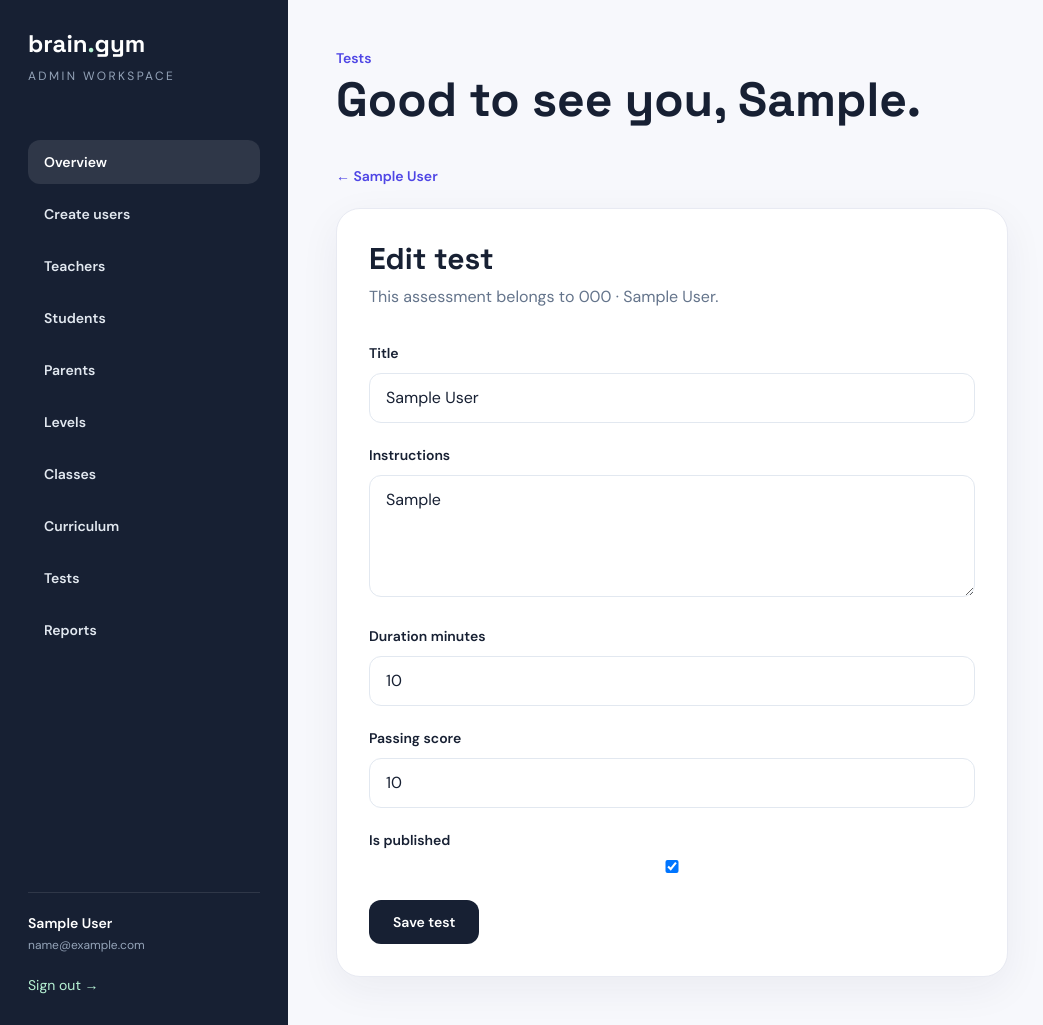
After one commit to RajinAIDeveloper/brain-lms, a Django app: page /dashboard/admin/tests/1/edit/ in a window 1280 px wide. The commit adds this page. Shown: the whole page, without its empty margins (0-1043 px from the left). Run offline with Django 5.2, Linux system fonts and the light colour scheme; a user stored in the database is signed in; tables that the repository leaves empty hold one stand-in row (values such as "Sample post"); some libraries are stand-ins or nearby versions.

Commit message:
Question banks remain available on every curriculum node: subject, topic, section, and unlimited subsections. Added full test management:- Create/edit/delete tests - Draft or published status - Duration and passing score - Ordered questions from the node’s curriculum branch - Add/remove test questions
Added Test, TestQuestion, and TestAttempt models.
Added dedicated Tests page: /dashboard/admin/tests/
Added Admin Reports page: /dashboard/admin/reports/- Student performance
- Attendance percentage
- Active class and level
- Test count and average accuracy
- Class reports
- Recent tests
- Level filtering

Added Tests and Reports to the Admin sidebar.
Updated Django Admin registration and documentation.
Added permission and workflow tests.

```diff
--- a/accounts/admin.py
+++ b/accounts/admin.py
@@ -1,7 +1,7 @@
 from django.contrib import admin
 from django.contrib.auth.admin import UserAdmin
 
-from .models import Assignment, Attendance, ClassBatch, ClassHoliday, ClassSchedule, CurriculumNode, Enrollment, Level, LevelPromotion, ParentProfile, ParentStudentLink, Question, QuestionBank, StudentProfile, TeacherProfile, User
+from .models import Assignment, Attendance, ClassBatch, ClassHoliday, ClassSchedule, CurriculumNode, Enrollment, Level, LevelPromotion, ParentProfile, ParentStudentLink, Question, QuestionBank, StudentProfile, TeacherProfile, Test, TestAttempt, TestQuestion, User
 
 
 @admin.register(User)
@@ -15,6 +15,6 @@ class BrainGymUserAdmin(UserAdmin):
     filter_horizontal = ('groups', 'user_permissions')
 
 
-admin.site.register([Level, CurriculumNode, QuestionBank, Question, Assignment, ClassBatch, ClassSchedule, ClassHoliday, LevelPromotion, Attendance, TeacherProfile, StudentProfile, ParentProfile, ParentStudentLink, Enrollment])
+admin.site.register([Level, CurriculumNode, QuestionBank, Question, Assignment, Test, TestQuestion, TestAttempt, ClassBatch, ClassSchedule, ClassHoliday, LevelPromotion, Attendance, TeacherProfile, StudentProfile, ParentProfile, ParentStudentLink, Enrollment])
 
 # Register your models here.
--- a/accounts/forms.py
+++ b/accounts/forms.py
@@ -2,7 +2,7 @@ from datetime import date
 
 from django import forms
 
-from .models import Assignment, ClassBatch, ClassHoliday, ClassSchedule, CurriculumNode, Enrollment, Level, LevelPromotion, ParentStudentLink, Question, QuestionBank, StudentProfile, User
+from .models import Assignment, ClassBatch, ClassHoliday, ClassSchedule, CurriculumNode, Enrollment, Level, LevelPromotion, ParentStudentLink, Question, QuestionBank, StudentProfile, Test, TestQuestion, User
 
 
 class AdminAccountCreationForm(forms.ModelForm):
@@ -313,6 +313,63 @@ class AssignmentForm(forms.ModelForm):
         return assignment
 
 
+class TestForm(forms.ModelForm):
+    class Meta:
+        model = Test
+        fields = ('title', 'instructions', 'duration_minutes', 'passing_score', 'is_published')
+        widgets = {
+            'title': forms.TextInput(attrs={'placeholder': 'Level 2 assessment'}),
+            'instructions': forms.Textarea(attrs={'rows': 4}),
+            'duration_minutes': forms.NumberInput(attrs={'min': 1}),
+            'passing_score': forms.NumberInput(attrs={'min': 0, 'max': 100}),
+        }
+
+    def __init__(self, *args, node, created_by, **kwargs):
+        self.node = node
+        self.created_by = created_by
+        super().__init__(*args, **kwargs)
+
+    def save(self, commit=True):
+        test = super().save(commit=False)
+        test.node = self.node
+        if not test.pk:
+            test.created_by = self.created_by
+        if commit:
+            test.save()
+        return test
+
+
+class TestQuestionForm(forms.ModelForm):
+    class Meta:
+        model = TestQuestion
+        fields = ('question', 'ordering', 'points')
+        widgets = {'ordering': forms.NumberInput(attrs={'min': 1}), 'points': forms.NumberInput(attrs={'min': 1})}
+
+    def __init__(self, *args, test, **kwargs):
+        self.test = test
+        super().__init__(*args, **kwargs)
+        self.fields['ordering'].required = True
+        if not self.is_bound and not self.instance.pk:
+            self.initial['ordering'] = test.test_questions.count() + 1
+        node_ids = {test.node_id}
+        frontier = {test.node_id}
+        while frontier:
+            child_ids = set(CurriculumNode.objects.filter(level=test.node.level, parent_id__in=frontier).values_list('pk', flat=True))
+            frontier = child_ids - node_ids
+            node_ids.update(frontier)
+        self.fields['question'].queryset = Question.objects.filter(
+            bank__node_id__in=node_ids,
+            is_active=True,
+        ).exclude(test_memberships__test=test).select_related('bank__node').order_by('bank__name', 'difficulty', 'pk')
+        self.fields['question'].label_from_instance = lambda question: f'{question.bank.name} · {question.prompt[:70]}'
+
+    def clean_ordering(self):
+        ordering = self.cleaned_data['ordering']
+        if TestQuestion.objects.filter(test=self.test, ordering=ordering).exclude(pk=self.instance.pk).exists():
+            raise forms.ValidationError('This question number is already used in the test.')
+        return ordering
+
+
 class ClassBatchForm(forms.ModelForm):
     class Meta:
         model = ClassBatch
--- a/accounts/urls.py
+++ b/accounts/urls.py
@@ -9,6 +9,8 @@ urlpatterns = [
     path('dashboard/', views.dashboard_redirect, name='dashboard'),
     path('dashboard/admin/', views.admin_dashboard, name='admin_dashboard'),
     path('dashboard/admin/users/', views.admin_users, name='admin_users'),
+    path('dashboard/admin/reports/', views.admin_reports, name='admin_reports'),
+    path('dashboard/admin/tests/', views.test_list, name='test_list'),
     path('dashboard/admin/levels/', views.level_list, name='level_list'),
     path('dashboard/admin/levels/new/', views.level_create, name='level_create'),
     path('dashboard/admin/levels/<int:pk>/', views.level_detail, name='level_detail'),
@@ -30,6 +32,12 @@ urlpatterns = [
     path('dashboard/admin/curriculum/nodes/<int:node_pk>/assignments/new/', views.assignment_create, name='assignment_create'),
     path('dashboard/admin/assignments/<int:pk>/edit/', views.assignment_edit, name='assignment_edit'),
     path('dashboard/admin/assignments/<int:pk>/delete/', views.assignment_delete, name='assignment_delete'),
+    path('dashboard/admin/curriculum/nodes/<int:node_pk>/tests/new/', views.test_create, name='test_create'),
+    path('dashboard/admin/tests/<int:pk>/', views.test_detail, name='test_detail'),
+    path('dashboard/admin/tests/<int:pk>/edit/', views.test_edit, name='test_edit'),
+    path('dashboard/admin/tests/<int:pk>/delete/', views.test_delete, name='test_delete'),
+    path('dashboard/admin/tests/<int:pk>/questions/new/', views.test_add_question, name='test_add_question'),
+    path('dashboard/admin/tests/<int:pk>/questions/<int:question_id>/delete/', views.test_remove_question, name='test_remove_question'),
     path('dashboard/admin/classes/', views.batch_list, name='batch_list'),
     path('dashboard/admin/classes/new/', views.batch_create, name='batch_create'),
     path('dashboard/admin/classes/<int:pk>/', views.batch_detail, name='batch_detail'),
--- a/accounts/views.py
+++ b/accounts/views.py
@@ -5,11 +5,11 @@ from functools import wraps
 from django.contrib.auth.decorators import login_required
 from django.contrib import messages
 from django.core.exceptions import PermissionDenied
-from django.db.models import Count, Q
+from django.db.models import Avg, Count, Q
 from django.db.models.deletion import ProtectedError
 from django.shortcuts import redirect, render
 
-from .models import Assignment, Attendance, ClassBatch, ClassHoliday, ClassSchedule, CurriculumNode, Enrollment, Level, LevelPromotion, ParentStudentLink, Question, QuestionBank, User
+from .models import Assignment, Attendance, ClassBatch, ClassHoliday, ClassSchedule, CurriculumNode, Enrollment, Level, LevelPromotion, ParentStudentLink, Question, QuestionBank, StudentProfile, Test, TestAttempt, TestQuestion, User
 from .forms import (
     AdminAccountCreationForm,
     ParentAccountCreationForm,
@@ -28,6 +28,8 @@ from .forms import (
     StudentPromotionForm,
     QuestionBankForm,
     QuestionForm,
+    TestForm,
+    TestQuestionForm,
     TeacherAccountCreationForm,
     TeacherEditForm,
 )
@@ -128,7 +130,7 @@ def curriculum_list(request, level_pk):
 
 
 def _node_or_404(pk):
-    node = CurriculumNode.objects.filter(pk=pk).select_related('level', 'parent').prefetch_related('children', 'question_banks__questions', 'assignments').first()
+    node = CurriculumNode.objects.filter(pk=pk).select_related('level', 'parent').prefetch_related('children', 'question_banks__questions', 'assignments', 'tests__test_questions__question').first()
     if not node:
         raise PermissionDenied
     return node
@@ -291,6 +293,114 @@ def assignment_delete(request, pk):
         assignment.delete()
         messages.success(request, 'Assignment deleted.')
     return redirect('accounts:curriculum_node_detail', pk=node_pk)
+
+
+@role_required(User.Role.ADMIN)
+def test_create(request, node_pk):
+    node = _node_or_404(node_pk)
+    form = TestForm(request.POST or None, node=node, created_by=request.user)
+    if request.method == 'POST' and form.is_valid():
+        test = form.save()
+        messages.success(request, f'Test “{test.title}” created.')
+        return redirect('accounts:test_detail', pk=test.pk)
+    return render(request, 'dashboard/curriculum/test_form.html', {'dashboard_role': 'Admin', 'eyebrow': 'Tests', 'form': form, 'node': node, 'mode': 'Create', 'test': None})
+
+
+@role_required(User.Role.ADMIN)
+def test_detail(request, pk):
+    test = Test.objects.filter(pk=pk).select_related('node__level', 'created_by').prefetch_related('test_questions__question__bank').first()
+    if not test:
+        raise PermissionDenied
+    return render(request, 'dashboard/curriculum/test_detail.html', {'dashboard_role': 'Admin', 'eyebrow': 'Tests', 'test': test})
+
+
+@role_required(User.Role.ADMIN)
+def test_edit(request, pk):
+    test = Test.objects.filter(pk=pk).select_related('node__level').first()
+    if not test:
+        raise PermissionDenied
+    form = TestForm(request.POST or None, instance=test, node=test.node, created_by=request.user)
+    if request.method == 'POST' and form.is_valid():
+        form.save()
+        messages.success(request, 'Test updated.')
+        return redirect('accounts:test_detail', pk=test.pk)
+    return render(request, 'dashboard/curriculum/test_form.html', {'dashboard_role': 'Admin', 'eyebrow': 'Tests', 'form': form, 'node': test.node, 'mode': 'Edit', 'test': test})
+
+
+@role_required(User.Role.ADMIN)
+def test_delete(request, pk):
+    test = Test.objects.filter(pk=pk).select_related('node').first()
+    if not test:
+        raise PermissionDenied
+    node_pk = test.node_id
+    if request.method == 'POST':
+        test.delete()
+        messages.success(request, 'Test deleted.')
+    return redirect('accounts:curriculum_node_detail', pk=node_pk)
+
+
+@role_required(User.Role.ADMIN)
+def test_add_question(request, pk):
+    test = Test.objects.filter(pk=pk).select_related('node__level').first()
+    if not test:
+        raise PermissionDenied
+    form = TestQuestionForm(request.POST or None, test=test)
+    if request.method == 'POST' and form.is_valid():
+        membership = form.save(commit=False)
+        membership.test = test
+        membership.save()
+        messages.success(request, 'Question added to the test.')
+        return redirect('accounts:test_detail', pk=test.pk)
+    return render(request, 'dashboard/curriculum/test_question_form.html', {'dashboard_role': 'Admin', 'eyebrow': 'Tests', 'form': form, 'test': test})
+
+
+@role_required(User.Role.ADMIN)
+def test_remove_question(request, pk, question_id):
+    membership = TestQuestion.objects.filter(pk=question_id, test_id=pk).first()
+    if not membership:
+        raise PermissionDenied
+    if request.method == 'POST':
+        membership.delete()
+        messages.success(request, 'Question removed from the test.')
+    return redirect('accounts:test_detail', pk=pk)
+
+
+@role_required(User.Role.ADMIN)
+def admin_reports(request):
+    level_id = request.GET.get('level', '').strip()
+    students_qs = StudentProfile.objects.filter(user__role=User.Role.STUDENT).select_related('user', 'current_level').prefetch_related('enrollments__class_batch__level')
+    if level_id:
+        students_qs = students_qs.filter(current_level_id=level_id)
+    student_rows = []
+    for profile in students_qs.order_by('user__first_name', 'user__last_name', 'user__email'):
+        active_enrollment = profile.enrollments.filter(is_active=True).select_related('class_batch__level').first()
+        attendance_qs = Attendance.objects.filter(student=profile)
+        attendance_total = attendance_qs.count()
+        attendance_attended = attendance_qs.filter(status__in=[Attendance.Status.PRESENT, Attendance.Status.LATE]).count()
+        attempt_stats = TestAttempt.objects.filter(student=profile).aggregate(test_count=Count('id'), average_score=Avg('score'), average_accuracy=Avg('accuracy'))
+        student_rows.append({'profile': profile, 'enrollment': active_enrollment, 'attendance_percent': round(attendance_attended * 100 / attendance_total) if attendance_total else 0, 'attendance_total': attendance_total, 'test_count': attempt_stats['test_count'] or 0, 'average_score': round(attempt_stats['average_accuracy']) if attempt_stats['average_accuracy'] is not None else None})
+
+    classes_qs = ClassBatch.objects.select_related('level', 'teacher').prefetch_related('enrollments__student__user')
+    if level_id:
+        classes_qs = classes_qs.filter(level_id=level_id)
+    class_rows = []
+    for batch in classes_qs.order_by('level__code', 'name'):
+        attendance_qs = Attendance.objects.filter(class_batch=batch)
+        total = attendance_qs.count()
+        attended = attendance_qs.filter(status__in=[Attendance.Status.PRESENT, Attendance.Status.LATE]).count()
+        class_rows.append({'batch': batch, 'active_students': batch.enrollments.filter(is_active=True).count(), 'attendance_percent': round(attended * 100 / total) if total else 0, 'attendance_total': total})
+    levels = Level.objects.order_by('code')
+    tests = Test.objects.select_related('node__level').annotate(question_total=Count('test_questions')).order_by('-created_at')[:8]
+    return render(request, 'dashboard/reports.html', {'dashboard_role': 'Admin', 'eyebrow': 'Academy reports', 'student_rows': student_rows, 'class_rows': class_rows, 'tests': tests, 'levels': levels, 'selected_level': level_id})
+
+
+@role_required(User.Role.ADMIN)
+def test_list(request):
+    query = request.GET.get('q', '').strip()
+    tests = Test.objects.select_related('node__level').annotate(question_total=Count('test_questions')).order_by('-created_at')
+    if query:
+        tests = tests.filter(Q(title__icontains=query) | Q(node__title__icontains=query) | Q(node__level__code__icontains=query))
+    return render(request, 'dashboard/curriculum/tests.html', {'dashboard_role': 'Admin', 'eyebrow': 'Tests', 'tests': tests, 'query': query})
 
 
 @role_required(User.Role.ADMIN)
--- a/templates/dashboard/base.html
+++ b/templates/dashboard/base.html
@@ -14,6 +14,8 @@
       <a href="{% url 'accounts:level_list' %}" class="block rounded-xl px-4 py-3 text-sm font-semibold text-slate-200 hover:bg-white/10">Levels</a>
       <a href="{% url 'accounts:batch_list' %}" class="block rounded-xl px-4 py-3 text-sm font-semibold text-slate-200 hover:bg-white/10">Classes</a>
       <a href="{% url 'accounts:curriculum_level_list' %}" class="block rounded-xl px-4 py-3 text-sm font-semibold text-slate-200 hover:bg-white/10">Curriculum</a>
+      <a href="{% url 'accounts:test_list' %}" class="block rounded-xl px-4 py-3 text-sm font-semibold text-slate-200 hover:bg-white/10">Tests</a>
+      <a href="{% url 'accounts:admin_reports' %}" class="block rounded-xl px-4 py-3 text-sm font-semibold text-slate-200 hover:bg-white/10">Reports</a>
       {% else %}<span class="block px-4 py-3 text-sm text-slate-400">More learning tools soon</span>{% endif %}
     </nav>
     <div class="mt-auto border-t border-white/10 pt-5">
@@ -36,7 +38,7 @@
         <button type="submit" class="text-sm font-semibold text-slate-500">Sign out</button>
       </form>
     </div>
-    {% if request.user.role == 'ADMIN' %}<div class="lg:hidden mt-6 flex gap-2 overflow-x-auto"><a href="{% url 'accounts:admin_users' %}" class="shrink-0 rounded-lg bg-indigo-50 px-3 py-2 text-xs font-semibold text-indigo-700">Create users</a><a href="{% url 'accounts:teacher_list' %}" class="shrink-0 rounded-lg bg-indigo-50 px-3 py-2 text-xs font-semibold text-indigo-700">Teachers</a><a href="{% url 'accounts:student_list' %}" class="shrink-0 rounded-lg bg-indigo-50 px-3 py-2 text-xs font-semibold text-indigo-700">Students</a><a href="{% url 'accounts:parent_list' %}" class="shrink-0 rounded-lg bg-indigo-50 px-3 py-2 text-xs font-semibold text-indigo-700">Parents</a><a href="{% url 'accounts:level_list' %}" class="shrink-0 rounded-lg bg-indigo-50 px-3 py-2 text-xs font-semibold text-indigo-700">Levels</a><a href="{% url 'accounts:batch_list' %}" class="shrink-0 rounded-lg bg-indigo-50 px-3 py-2 text-xs font-semibold text-indigo-700">Classes</a><a href="{% url 'accounts:curriculum_level_list' %}" class="shrink-0 rounded-lg bg-indigo-50 px-3 py-2 text-xs font-semibold text-indigo-700">Curriculum</a></div>{% endif %}
+    {% if request.user.role == 'ADMIN' %}<div class="lg:hidden mt-6 flex gap-2 overflow-x-auto"><a href="{% url 'accounts:admin_users' %}" class="shrink-0 rounded-lg bg-indigo-50 px-3 py-2 text-xs font-semibold text-indigo-700">Create users</a><a href="{% url 'accounts:teacher_list' %}" class="shrink-0 rounded-lg bg-indigo-50 px-3 py-2 text-xs font-semibold text-indigo-700">Teachers</a><a href="{% url 'accounts:student_list' %}" class="shrink-0 rounded-lg bg-indigo-50 px-3 py-2 text-xs font-semibold text-indigo-700">Students</a><a href="{% url 'accounts:parent_list' %}" class="shrink-0 rounded-lg bg-indigo-50 px-3 py-2 text-xs font-semibold text-indigo-700">Parents</a><a href="{% url 'accounts:level_list' %}" class="shrink-0 rounded-lg bg-indigo-50 px-3 py-2 text-xs font-semibold text-indigo-700">Levels</a><a href="{% url 'accounts:batch_list' %}" class="shrink-0 rounded-lg bg-indigo-50 px-3 py-2 text-xs font-semibold text-indigo-700">Classes</a><a href="{% url 'accounts:curriculum_level_list' %}" class="shrink-0 rounded-lg bg-indigo-50 px-3 py-2 text-xs font-semibold text-indigo-700">Curriculum</a><a href="{% url 'accounts:test_list' %}" class="shrink-0 rounded-lg bg-indigo-50 px-3 py-2 text-xs font-semibold text-indigo-700">Tests</a><a href="{% url 'accounts:admin_reports' %}" class="shrink-0 rounded-lg bg-indigo-50 px-3 py-2 text-xs font-semibold text-indigo-700">Reports</a></div>{% endif %}
     {% if messages %}<div class="mt-6 space-y-2">{% for message in messages %}<div class="rounded-xl bg-emerald-50 border border-emerald-100 text-emerald-800 px-4 py-3 text-sm font-medium">{{ message }}</div>{% endfor %}</div>{% endif %}
     {% block dashboard_content %}{% endblock %}
   </main>
--- a/templates/dashboard/curriculum/node_detail.html
+++ b/templates/dashboard/curriculum/node_detail.html
@@ -2,4 +2,5 @@
 {% block title %}{{ node.title }} · Brain Gym{% endblock %}
 {% block dashboard_content %}<div class="mt-10"><a href="{% url 'accounts:curriculum_list' node.level_id %}" class="text-sm font-semibold text-indigo-600">← {{ node.level.code }} curriculum</a><div class="card mt-5 p-7 sm:p-9"><div class="flex flex-col sm:flex-row justify-between gap-5"><div><span class="rounded-full bg-indigo-50 text-indigo-700 px-3 py-1 text-xs font-bold">{{ node.get_node_type_display }}</span><h2 class="display text-3xl font-bold mt-5">{{ node.title }}</h2><p class="text-slate-500 mt-2">{{ node.description|default:'No description yet.' }}</p>{% if node.parent %}<p class="text-xs text-slate-400 mt-4">Parent: <a class="text-indigo-600" href="{% url 'accounts:curriculum_node_detail' node.parent_id %}">{{ node.parent.title }}</a></p>{% endif %}</div><div class="flex gap-2"><a href="{% url 'accounts:curriculum_node_edit' node.pk %}" class="rounded-xl border border-slate-200 px-4 py-2.5 text-sm font-semibold">Edit</a><a href="{% url 'accounts:curriculum_node_delete' node.pk %}" class="rounded-xl border border-red-200 text-red-600 px-4 py-2.5 text-sm font-semibold">Delete</a></div></div></div></div>
 <section class="mt-8"><div class="flex items-center justify-between mb-4"><h3 class="display text-xl font-bold">Children</h3><a href="{% url 'accounts:curriculum_node_create' %}?level={{ node.level_id }}&parent={{ node.pk }}" class="rounded-xl bg-ink text-white px-4 py-2.5 text-sm font-semibold">Add child +</a></div><div class="space-y-3">{% for child in node.children.all %}<a href="{% url 'accounts:curriculum_node_detail' child.pk %}" class="card p-5 flex justify-between"><span><span class="text-[10px] uppercase font-bold text-indigo-600">{{ child.get_node_type_display }}</span><span class="block font-semibold mt-1">{{ child.title }}</span></span><span class="text-indigo-600">→</span></a>{% empty %}<div class="card p-6 text-slate-500">No child nodes yet.</div>{% endfor %}</div></section>
-<section class="mt-8 grid lg:grid-cols-2 gap-6"><div><div class="flex items-center justify-between mb-4"><h3 class="display text-xl font-bold">Question banks</h3><a href="{% url 'accounts:question_bank_create' node.pk %}" class="text-sm font-semibold text-indigo-600">Add +</a></div>{% for bank in node.question_banks.all %}<a href="{% url 'accounts:question_bank_detail' bank.pk %}" class="card p-5 mb-3 block"><p class="font-semibold">{{ bank.name }}</p><p class="text-sm text-slate-500 mt-1">{{ bank.questions.count }} questions</p></a>{% empty %}<div class="card p-5 text-slate-500">No banks yet.</div>{% endfor %}</div><div><div class="flex items-center justify-between mb-4"><h3 class="display text-xl font-bold">Assignments</h3><a href="{% url 'accounts:assignment_create' node.pk %}" class="text-sm font-semibold text-indigo-600">Add +</a></div>{% for assignment in node.assignments.all %}<div class="card p-5 mb-3"><div class="flex justify-between"><p class="font-semibold">{{ assignment.title }}</p><a href="{% url 'accounts:assignment_edit' assignment.pk %}" class="text-xs text-indigo-600">Edit</a></div><p class="text-sm text-slate-500 mt-1">{% if assignment.is_published %}Published{% else %}Draft{% endif %}{% if assignment.due_date %} · due {{ assignment.due_date|date:'d M Y' }}{% endif %}</p></div>{% empty %}<div class="card p-5 text-slate-500">No assignments yet.</div>{% endfor %}</div></section>{% endblock %}
+<section class="mt-8 grid lg:grid-cols-2 gap-6"><div><div class="flex items-center justify-between mb-4"><h3 class="display text-xl font-bold">Question banks</h3><a href="{% url 'accounts:question_bank_create' node.pk %}" class="text-sm font-semibold text-indigo-600">Add +</a></div>{% for bank in node.question_banks.all %}<a href="{% url 'accounts:question_bank_detail' bank.pk %}" class="card p-5 mb-3 block"><p class="font-semibold">{{ bank.name }}</p><p class="text-sm text-slate-500 mt-1">{{ bank.questions.count }} questions</p></a>{% empty %}<div class="card p-5 text-slate-500">No banks yet.</div>{% endfor %}</div><div><div class="flex items-center justify-between mb-4"><h3 class="display text-xl font-bold">Assignments</h3><a href="{% url 'accounts:assignment_create' node.pk %}" class="text-sm font-semibold text-indigo-600">Add +</a></div>{% for assignment in node.assignments.all %}<div class="card p-5 mb-3"><div class="flex justify-between"><p class="font-semibold">{{ assignment.title }}</p><a href="{% url 'accounts:assignment_edit' assignment.pk %}" class="text-xs text-indigo-600">Edit</a></div><p class="text-sm text-slate-500 mt-1">{% if assignment.is_published %}Published{% else %}Draft{% endif %}{% if assignment.due_date %} · due {{ assignment.due_date|date:'d M Y' }}{% endif %}</p></div>{% empty %}<div class="card p-5 text-slate-500">No assignments yet.</div>{% endfor %}</div></section>
+<section class="mt-8"><div class="flex items-center justify-between mb-4"><h3 class="display text-xl font-bold">Tests</h3><a href="{% url 'accounts:test_create' node.pk %}" class="rounded-xl bg-ink text-white px-4 py-2.5 text-sm font-semibold">Create test +</a></div><div class="grid md:grid-cols-2 gap-4">{% for test in node.tests.all %}<a href="{% url 'accounts:test_detail' test.pk %}" class="card p-5 block"><div class="flex justify-between gap-3"><p class="font-semibold">{{ test.title }}</p><span class="text-xs font-bold {% if test.is_published %}text-emerald-600{% else %}text-slate-400{% endif %}">{% if test.is_published %}Published{% else %}Draft{% endif %}</span></div><p class="text-sm text-slate-500 mt-2">{{ test.test_questions.count }} questions · {{ test.duration_minutes }} minutes</p></a>{% empty %}<div class="card p-5 md:col-span-2 text-slate-500">No tests yet. Create an assessment for this {{ node.get_node_type_display|lower }}.</div>{% endfor %}</div></section>{% endblock %}
--- /dev/null
+++ b/templates/dashboard/curriculum/test_form.html
@@ -0,0 +1 @@
+{% extends 'dashboard/base.html' %}{% block title %}{{ mode }} test · Brain Gym{% endblock %}{% block dashboard_content %}<div class="max-w-2xl mt-10"><a href="{% url 'accounts:curriculum_node_detail' node.pk %}" class="text-sm font-semibold text-indigo-600">← {{ node.title }}</a><div class="card mt-5 p-8"><h2 class="display text-3xl font-bold">{{ mode }} test</h2><p class="text-slate-500 mt-2">This assessment belongs to {{ node.level.code }} · {{ node.title }}.</p><form method="post" class="mt-8 space-y-5">{% csrf_token %}{% for field in form %}<div><label class="text-sm font-semibold">{{ field.label }}</label>{{ field }}{% for error in field.errors %}<p class="text-xs text-red-600 mt-1">{{ error }}</p>{% endfor %}</div>{% endfor %}{% for error in form.non_field_errors %}<p class="text-xs text-red-600">{{ error }}</p>{% endfor %}<button class="rounded-xl bg-ink text-white px-6 py-3 text-sm font-semibold">Save test</button></form></div></div><script>document.querySelectorAll('input,textarea').forEach(x=>x.classList.add('mt-2','w-full','rounded-xl','border','border-slate-200','px-4','py-3'))</script>{% endblock %}
--- /dev/null
+++ b/templates/dashboard/curriculum/test_question_form.html
@@ -0,0 +1 @@
+{% extends 'dashboard/base.html' %}{% block title %}Add question · Brain Gym{% endblock %}{% block dashboard_content %}<div class="max-w-2xl mt-10"><a href="{% url 'accounts:test_detail' test.pk %}" class="text-sm font-semibold text-indigo-600">← {{ test.title }}</a><div class="card mt-5 p-8"><h2 class="display text-3xl font-bold">Add question</h2><p class="text-slate-500 mt-2">Choose from active questions in {{ test.node.level.code }}.</p><form method="post" class="mt-8 space-y-5">{% csrf_token %}{% for field in form %}<div><label class="text-sm font-semibold">{{ field.label }}</label>{{ field }}{% for error in field.errors %}<p class="text-xs text-red-600 mt-1">{{ error }}</p>{% endfor %}</div>{% endfor %}<button class="rounded-xl bg-ink text-white px-6 py-3 text-sm font-semibold">Add question</button></form></div></div><script>document.querySelectorAll('input,select').forEach(x=>x.classList.add('mt-2','w-full','rounded-xl','border','border-slate-200','px-4','py-3'))</script>{% endblock %}
```
Also changed, not shown: accounts/models.py (+60 -0 lines), accounts/tests.py (+27 -1 lines), docs/IMPLEMENTATION_STATUS.md (+4 -1 lines), templates/dashboard/curriculum/test_detail.html (added, +1 -0 lines), templates/dashboard/curriculum/tests.html (added, +1 -0 lines), templates/dashboard/reports.html (added, +7 -0 lines), accounts/migrations/0006_test_testattempt_testquestion.py (added).
